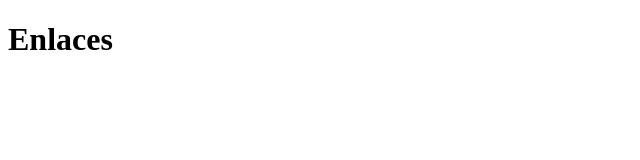
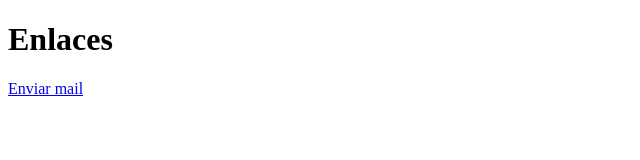
Before and after one commit to Victorellider/cursodise-oweb, a plain HTML site: page enlaces.html in a window 1280 px wide. Shown: the full height of the page, 0-640 px from the left. Drawn offline with Linux system fonts and the light colour scheme.

Commit message:
Update enlaces.html

```diff
--- a/enlaces.html
+++ b/enlaces.html
@@ -6,5 +6,6 @@
 </head>
 <body>
     <h1>Enlaces</h1>
+    <a href="mailto:elliderva3@gmail.com">Enviar mail</a>
 </body>
 </html>
```
